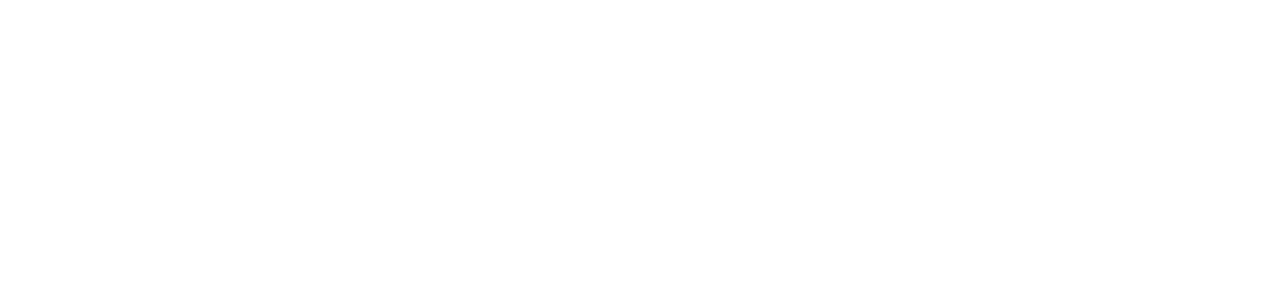
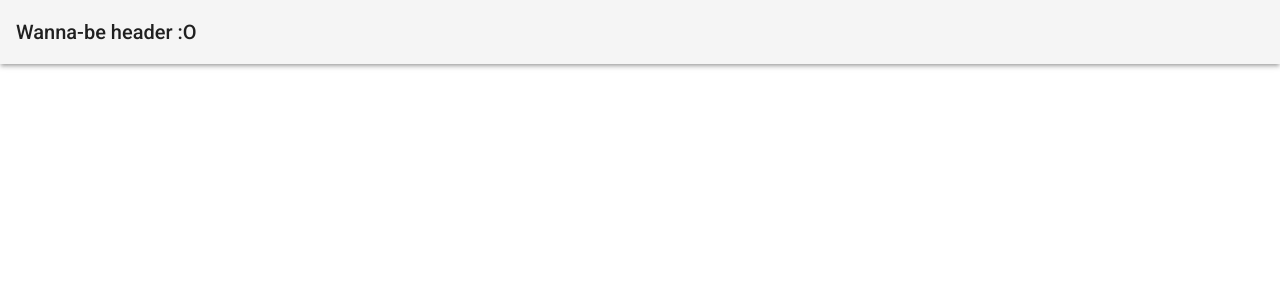
Before and after one commit to NikosGad/Webassembly_Compiler_Collection, an Angular app in the folder frontend/app-frontend/: page / in a window 1280 px wide. Shown: the top 300 px of the page. Built offline with nearby package versions, Linux system fonts and the light colour scheme.

Commit message:
Add a header placeholder in WebUI

```diff
--- a/frontend/app-frontend/src/app/app.component.html
+++ b/frontend/app-frontend/src/app/app.component.html
@@ -1,3 +1,7 @@
+<div class="mat-elevation-z3">
+    <app-header></app-header>
+</div>
+
 <div class="body" style='text-align: center'>
     <router-outlet></router-outlet>
 </div>
--- a/frontend/app-frontend/src/app/app.module.ts
+++ b/frontend/app-frontend/src/app/app.module.ts
@@ -5,6 +5,7 @@ import { NgModule } from '@angular/core';
 import { HttpClientModule } from '@angular/common/http';
 import { FormsModule } from '@angular/forms';
 import { BrowserAnimationsModule } from '@angular/platform-browser/animations';
+import { MatToolbarModule } from '@angular/material/toolbar';
 
 /* Project specific Component */
 import { AppRoutingModule } from './app-routing.module';
@@ -14,11 +15,13 @@ import { FileUploadComponent } from './file-upload/file-upload.component';
 
 /* Project specific Services */
 import { SourceCodeFileService } from './source-code-file.service';
+import { HeaderComponent } from './header/header.component';
 
 @NgModule({
   declarations: [
     AppComponent,
-    FileUploadComponent
+    FileUploadComponent,
+    HeaderComponent,
   ],
   imports: [
     BrowserModule,
@@ -26,6 +29,7 @@ import { SourceCodeFileService } from './source-code-file.service';
     HttpClientModule,
     FormsModule,
     BrowserAnimationsModule,
+    MatToolbarModule,
   ],
   providers: [SourceCodeFileService],
   bootstrap: [AppComponent]
--- /dev/null
+++ b/frontend/app-frontend/src/app/header/header.component.html
@@ -0,0 +1,3 @@
+<mat-toolbar>
+    Wanna-be header :O
+</mat-toolbar>
--- /dev/null
+++ b/frontend/app-frontend/src/app/header/header.component.ts
@@ -0,0 +1,15 @@
+import { Component, OnInit } from '@angular/core';
+
+@Component({
+  selector: 'app-header',
+  templateUrl: './header.component.html',
+  styleUrls: ['./header.component.css']
+})
+export class HeaderComponent implements OnInit {
+
+  constructor() { }
+
+  ngOnInit() {
+  }
+
+}
```
Also changed, not shown: frontend/app-frontend/src/app/header/header.component.css (added), 1 other file (tests, documents, lock files or other folders).
